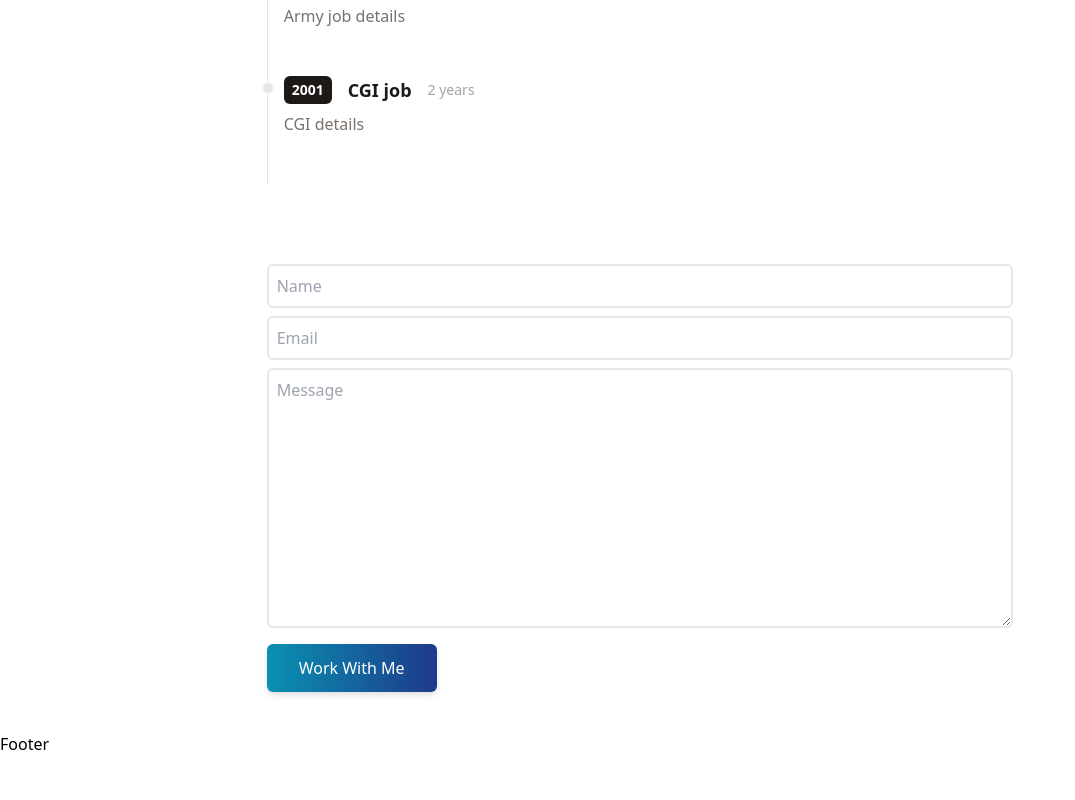
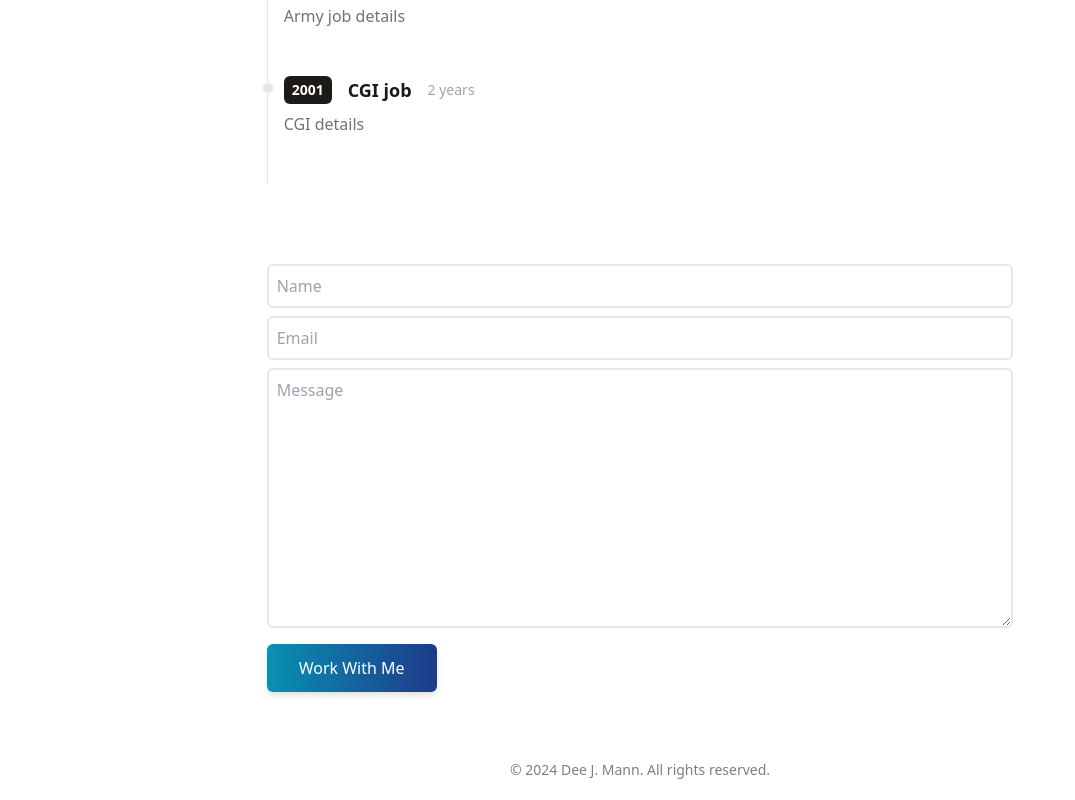
Before and after one commit to DeeJaeMann/portfolio, a React (Vite) app in the folder frontend/: page / in a window 1280 px wide. Shown: the part 900-1700 px from the top of the page, without its empty margins (0-1075 px from the left). Before the commit the page ends 1656 px from the top, so only its background shows below. Built offline with nearby package versions, Linux system fonts and the light colour scheme.

Commit message:
Added footer Changes to be committed: 	modified:   ../components/Footer.tsx

```diff
--- a/frontend/src/components/Footer.tsx
+++ b/frontend/src/components/Footer.tsx
@@ -2,7 +2,12 @@
 
 const Footer = () => {
     return(
-        <h2>Footer</h2>
+        <div className="py-5 text-center">
+            {/* Social Icons */}
+            <p className="text-sm mt-2 opacity-50">
+                &copy; {new Date().getFullYear()} Dee J. Mann.  All rights reserved.
+            </p>
+        </div>
     );
 }
 
```
